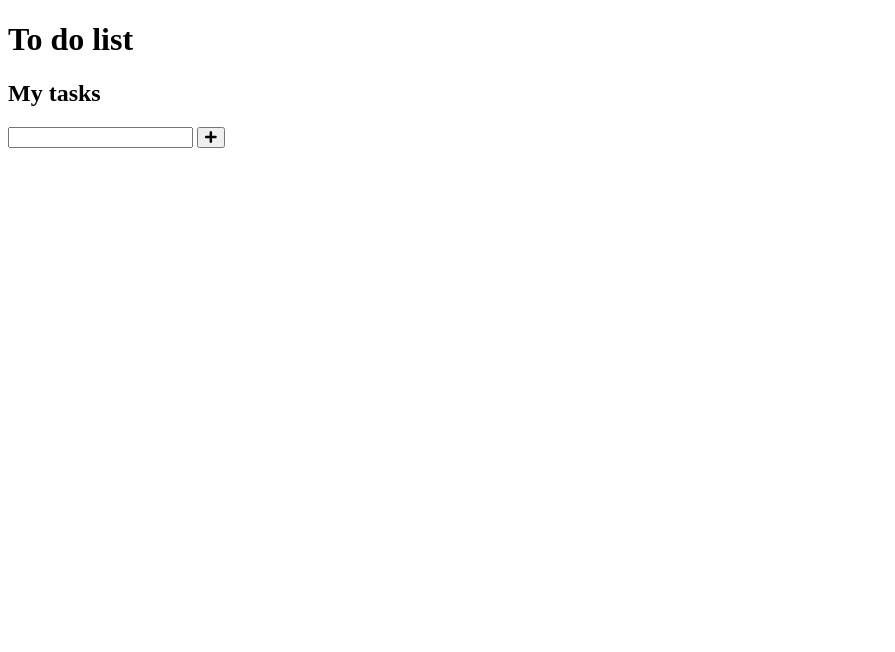
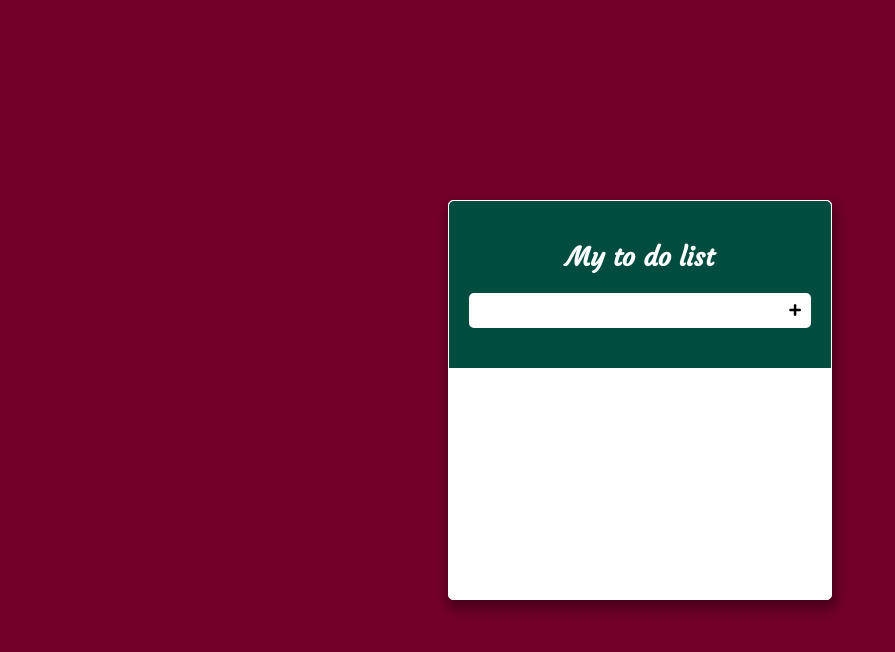
Before and after one commit to awysocka/To-do-list, a plain HTML site: page index.html in a window 1280 px wide. Shown: the whole page, without its empty margins (0-895 px from the left). Drawn offline with Linux system fonts and the light colour scheme.

Commit message:
Style content

```diff
--- a/index.html
+++ b/index.html
@@ -4,19 +4,32 @@
     <meta charset="UTF-8">
     <meta name="viewport" content="width=device-width, initial-scale=1.0">
     <title>To do list</title>
+    <link href="https://fonts.googleapis.com/css2?family=Courgette&family=Roboto:wght@300;400;700&display=swap" rel="stylesheet">
     <link rel="stylesheet" href="https://cdnjs.cloudflare.com/ajax/libs/font-awesome/5.14.0/css/all.min.css">
     <link rel="stylesheet" href="style.css">
 </head>
 <body>
     <div class="todo-container">
-        <h1 class="title">To do list</h1>
         <header class="header">
-            <h2 class="list-name">My tasks</h2>
+            <h2 class="todo-title">My to do list</h2>
+            <form>
+                <input class="new-task" type="text">
+                <button class="add-task-button" type="submit"><i class="fas fa-plus"></i></button>
+            </form>
         </header>
-        <div class="content">
-            <input class="new-task" type="text">
-            <button class="add-task-button" type="submit"><i class="fas fa-plus"></i></button>
-            <ul class="tasks-list"></ul>
+        <div class="todo-content">
+            <ul class="tasks-list">
+                <!-- <li class="tasks-list-item">
+                    <button class="complete"><i class="far fa-circle"></i></button>
+                    <p class="task-text">Make coffee</p>
+                    <button class="delete"><i class="fas fa-trash"></i></button>
+                </li>
+                <li class="tasks-list-item">
+                    <button class="complete"><i class="far fa-circle"></i></button>
+                    <p class="task-text">Make coffee</p>
+                    <button class="delete"><i class="fas fa-trash"></i></button>
+                </li> -->
+            </ul>
         </div>
     </div>
 
--- a/style.css
+++ b/style.css
@@ -0,0 +1,124 @@
+* {
+    margin: 0;
+    padding: 0;
+    box-sizing: border-box;
+}
+
+html {
+    font-size: 10px;
+}
+
+body {
+    background-color:  #730029;
+    color: #fff;
+    font-family: 'Roboto', sans-serif;
+    height: 100vh;
+    display: flex;
+    align-items: center;
+    justify-content: center;
+}
+
+ul {
+    list-style-type: none;
+}
+
+button {
+    border: none;
+    background-color: #fff;
+}
+
+button:hover {
+    cursor: pointer;
+}
+
+button:focus {
+    outline: #fff;
+}
+
+.todo-container {
+    border: 1px solid #fff;
+    border-radius: 5px;
+    display: flex;
+    flex-direction: column;
+    min-height: 400px;
+    width: 30%;
+    min-width: 300px;
+    background-color: #fff;
+    box-shadow: 2px 7px 12px 3px rgba(0,0,0,0.35);
+}
+
+.header {
+    display: flex;
+    flex-direction: column;
+    align-items: center;
+    background-color: #004D40;
+    padding: 4rem 2rem;
+    border-top-left-radius: 5px;
+    border-top-right-radius: 5px;
+}
+
+.todo-title {
+    margin-bottom: 2rem;
+    font-size: 2.6rem;
+    font-family: 'Courgette', cursive;
+}
+
+form {
+    width: 100%;
+    display: flex;
+    justify-content: space-around;
+}
+
+.new-task {
+    padding: 1rem;
+    flex: 1;
+    border: none;
+    border-top-left-radius: 5px;
+    border-bottom-left-radius: 5px;
+}
+
+.new-task:focus {
+    outline: 1px solid #730029;
+}
+
+.add-task-button {
+    padding: 1rem;
+    background-color: #fff;
+    border: none;
+    border-top-right-radius: 5px;
+    border-bottom-right-radius: 5px;
+}
+
+.add-task-button:hover {
+    color: #004D40;
+}
+
+.todo-content {
+    padding: 3rem 2rem;
+    color: #000;
+    font-size: 1.6rem;
+}
+
+.tasks-list .tasks-list-item {
+    display: flex;
+    justify-content: space-between;
+    padding-bottom: 1rem;
+}
+
+.tasks-list .tasks-list-item:not(:first-child) {
+    border-top: 1px solid #E0F2F1;
+    padding-top: 1rem;
+}
+
+.task-text {
+    flex: 1;
+    margin: 0 1rem;
+}
+
+.delete:hover {
+    color: #730029;
+}
+
+.complete:hover {
+    color: #004D40;
+}
```
